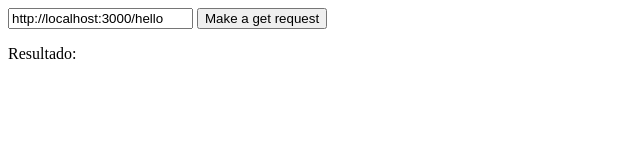
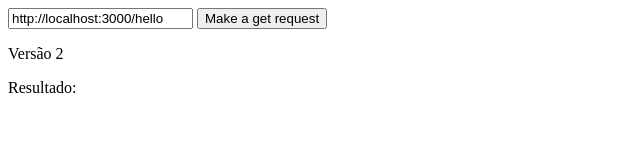
Before and after one commit to andersonprante/rest_client, a plain HTML site: page index.html in a window 1280 px wide. Shown: the whole page, without its empty margins (0-640 px from the left). Drawn offline with Linux system fonts and the light colour scheme.

Commit message:
Update index.html

```diff
--- a/index.html
+++ b/index.html
@@ -12,6 +12,7 @@
 <body>
     <input type="text" id="url" value="http://localhost:3000/hello">
     <button id="call" onclick="makeRequest()">Make a get request</button>
+    <p>Versão 2</p>
     <div>
         <p>Resultado: </p>
         <div id="response"></div>
```
